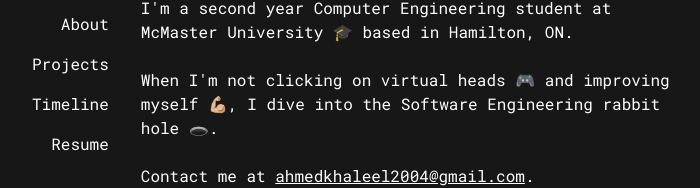
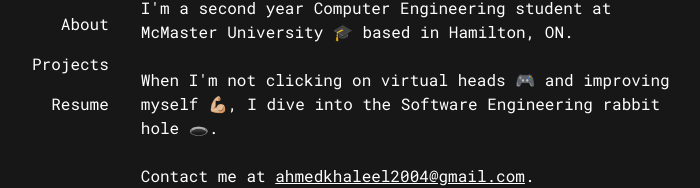
Before and after one commit to ahmedkhaleel2004/portfolio, a Next.js app: page / in a window 1280 px wide. Shown: the part 316-504 px from the top of the page, without its empty margins (272-972 px from the left). Built offline with nearby package versions, Linux system fonts and the light colour scheme.

Commit message:
Temporarily remove timeline

```diff
--- a/app/components/Navbar.tsx
+++ b/app/components/Navbar.tsx
@@ -6,7 +6,7 @@ const Navbar = () => {
     { name: "Home", path: "/" },
     { name: "About", path: "/about" },
     { name: "Projects", path: "/projects" },
-    { name: "Timeline", path: "/timeline" },
+    // { name: "Timeline", path: "/timeline" },
     { name: "Resume", path: "/resume" },
   ];
 
```
Also changed, not shown: timeline/page.tsx (renamed from app/timeline/page.tsx).
